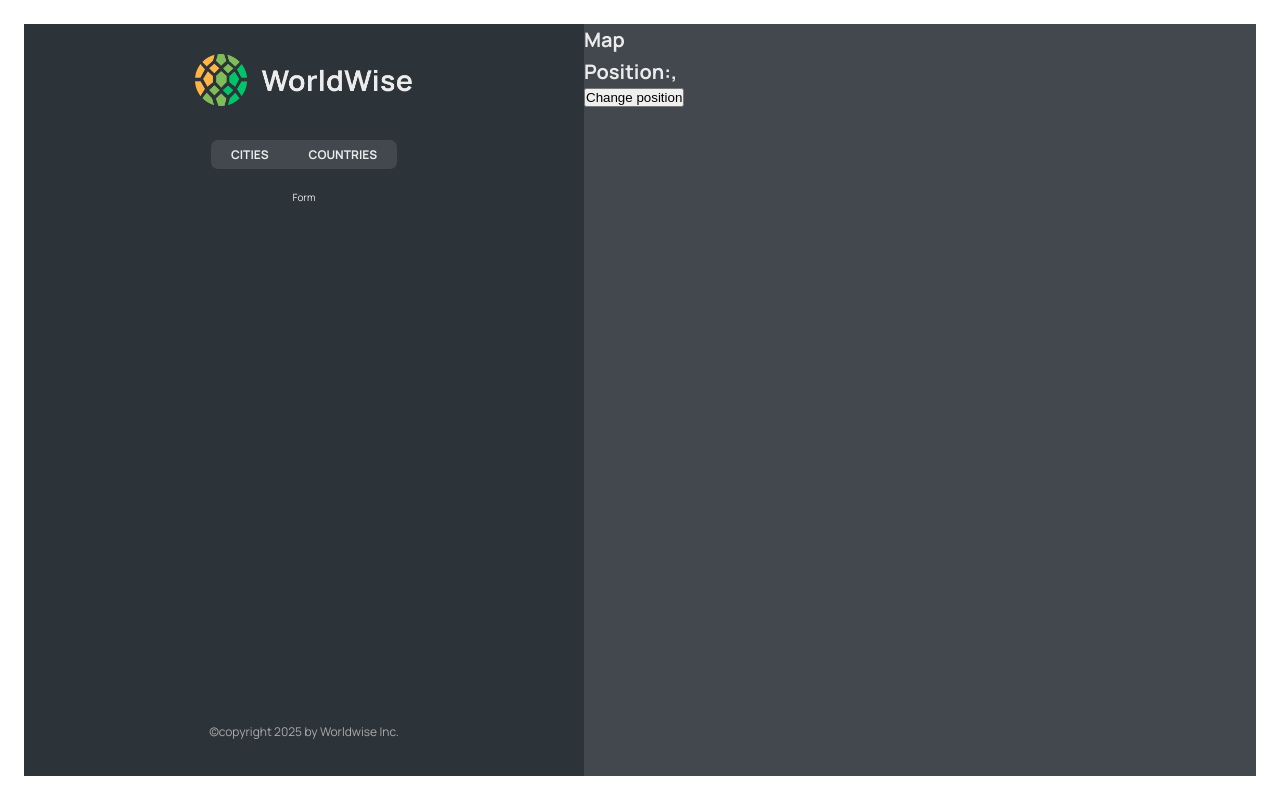
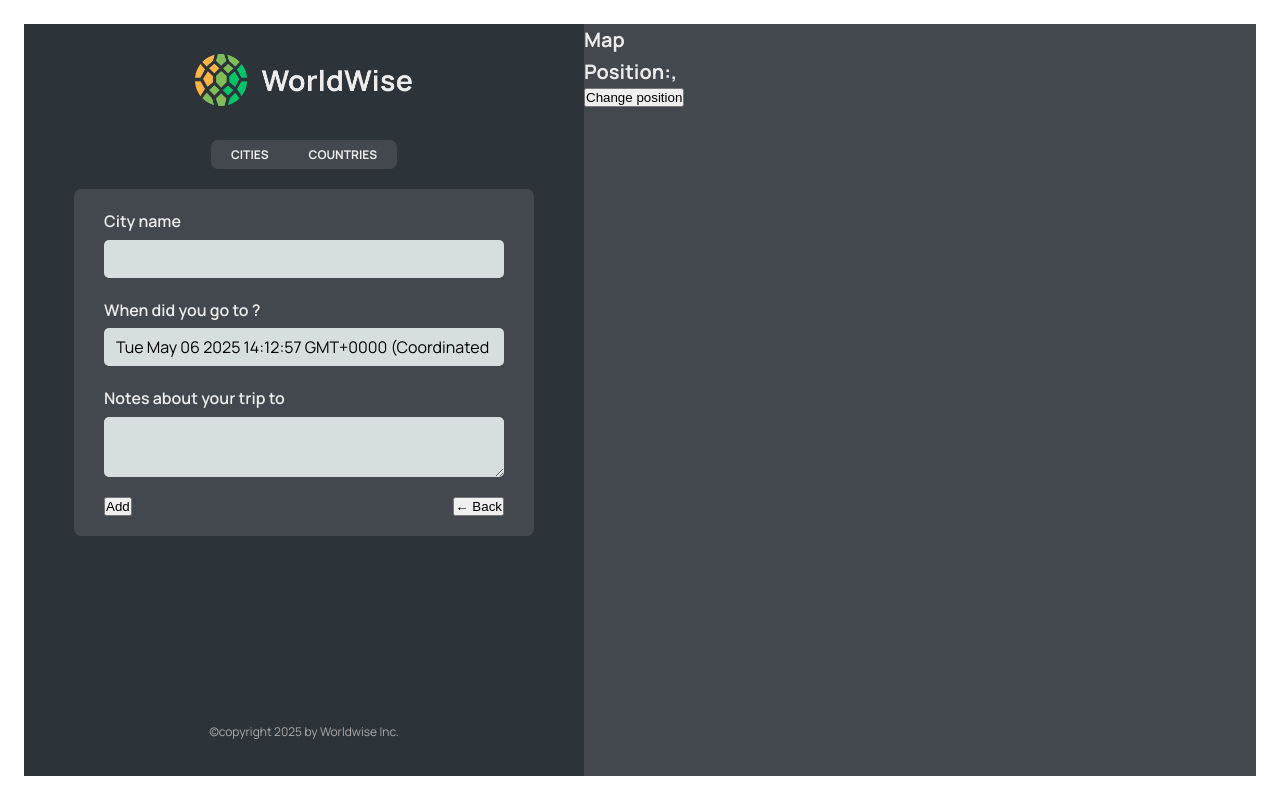
Before and after one commit to entibimenya05/worldwise, a React (Vite) app: page /app/form in a window 1280 px wide. Built offline with nearby package versions, Linux system fonts and the light colour scheme; data requests are answered from the project's data file.

Commit message:
programatic navigation using useNavigate hook

```diff
--- a/src/App.jsx
+++ b/src/App.jsx
@@ -3,7 +3,7 @@
 import Pricing from "./pages/Pricing";
 import Login from "./pages/Login";
 import Homepage from "./pages/Homepage";
-
+import Form from "./component/Form";
 import AppLayout from "./pages/AppLayout";
 import PageNotFound from "./pages/PageNotFound";
 import CityList from "./component/CityList";
@@ -54,7 +54,7 @@
             path="Countries"
             element={<CountryList cities={cities} isLoading={isLoading} />}
           />
-          <Route path="form" element={<p>Form</p>} />
+          <Route path="form" element={<Form />} />
         </Route>
         <Route path="*" element={<PageNotFound />} />
       </Routes>
--- /dev/null
+++ b/src/component/Button.jsx
@@ -0,0 +1,11 @@
+import styles from "./Button.module.css";
+
+function Button({ children, onClick, type }) {
+  return (
+    <button onClick={onClick} className={`${styles.btn}${styles[type]}`}>
+      {children}
+    </button>
+  );
+}
+
+export default Button;
--- a/src/component/CountryList.jsx
+++ b/src/component/CountryList.jsx
@@ -17,7 +17,7 @@
   return (
     <ul className={styles.countryList}>
       {countries.map((country) => (
-        <CountryItem country={country} />
+        <CountryItem country={country} key={country.country} />
       ))}
     </ul>
   );
--- a/src/component/Form.jsx
+++ b/src/component/Form.jsx
@@ -3,7 +3,8 @@
 import { useState } from "react";
 
 import styles from "./Form.module.css";
-
+import Button from "./Button";
+import { useNavigate } from "react-router-dom";
 export function convertToEmoji(countryCode) {
   const codePoints = countryCode
     .toUpperCase()
@@ -17,6 +18,7 @@
   const [country, setCountry] = useState("");
   const [date, setDate] = useState(new Date());
   const [notes, setNotes] = useState("");
+  const navigate = useNavigate();
 
   return (
     <form className={styles.form}>
@@ -49,8 +51,16 @@
       </div>
 
       <div className={styles.buttons}>
-        <button>Add</button>
-        <button>&larr; Back</button>
+        <Button type="primary">Add</Button>
+        <Button
+          type="back"
+          onClick={(e) => {
+            e.preventDefault();
+            navigate(-1);
+          }}
+        >
+          &larr; Back
+        </Button>
       </div>
     </form>
   );
--- a/src/component/Map.jsx
+++ b/src/component/Map.jsx
@@ -1,12 +1,17 @@
 import styles from "./Map.module.css";
-import { useSearchParams } from "react-router-dom";
+import { useNavigate, useSearchParams } from "react-router-dom";
 function Map() {
+  const navigate = useNavigate();
   //in order to read the lat and lng,useSearchParams
   const [searchParams, setSearchParams] = useSearchParams();
   const lat = searchParams.get("lat");
   const lng = searchParams.get("lng");
   return (
-    <div className={styles.mapContainer}>
+    //programatic navigation: moving to a new page without clicking on any link
+    //usually moving to a Form or after submitting a form
+    //attach an event handler and then our function as shown below
+
+    <div className={styles.mapContainer} onClick={() => navigate("form")}>
       <h1>Map</h1>
       <h1>
         Position:{lat},{lng}
```
